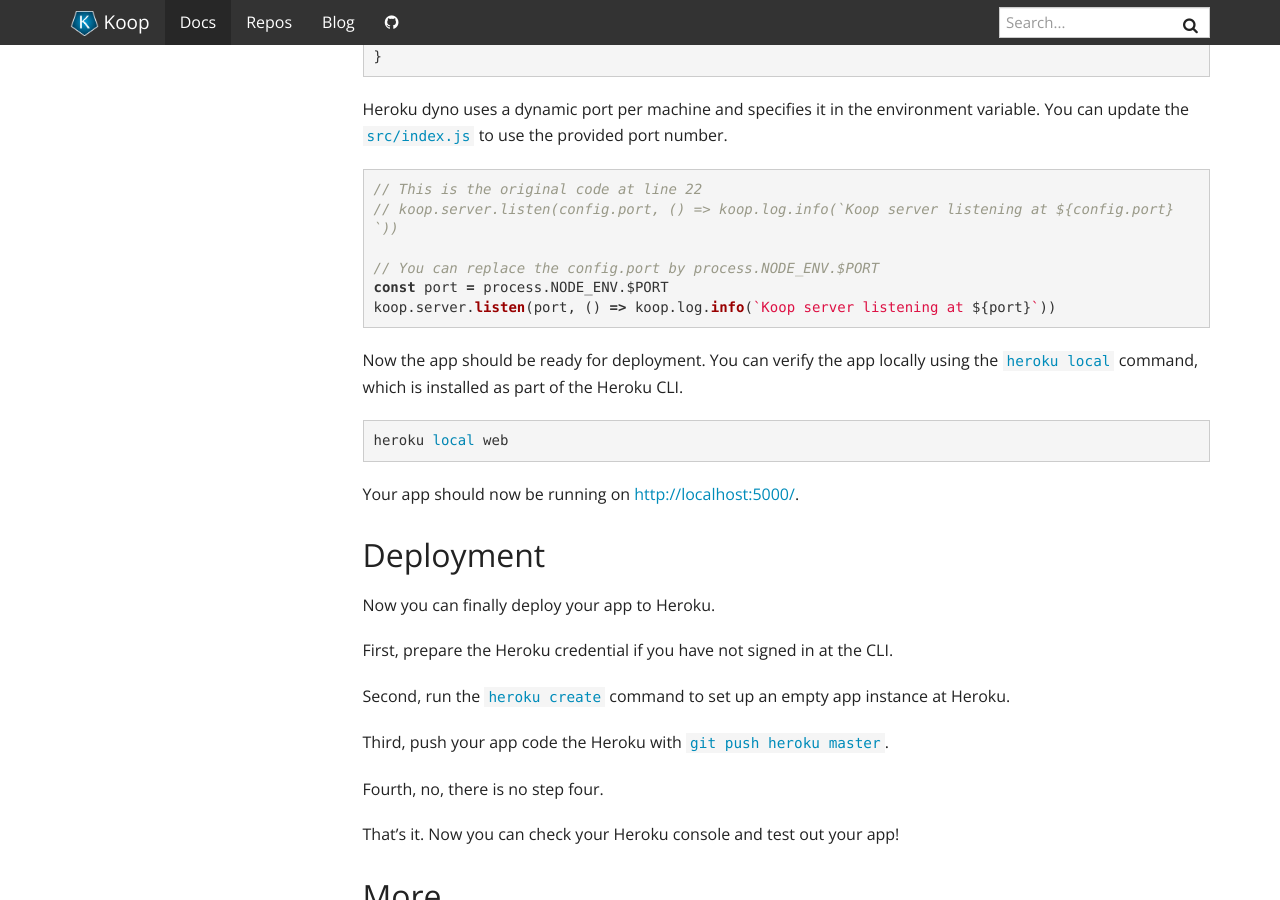
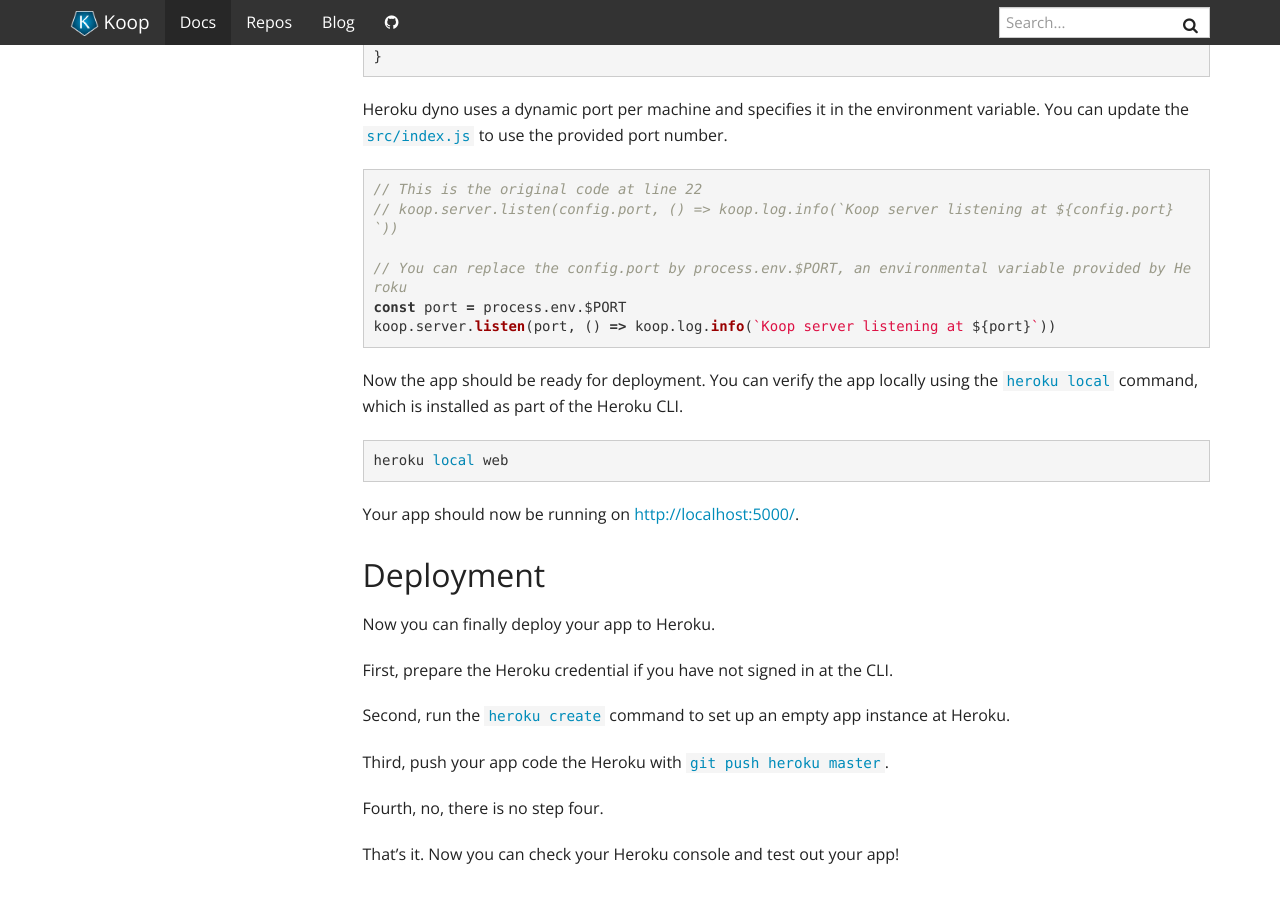
Before and after one commit to koopjs/koopjs.github.io, a Jekyll site: the page built from _docs/deployment/heroku.md, in a window 1280 px wide and 900 px high, scrolled down 572 px. Built offline with Jekyll 4.4.1, drawn with Linux system fonts in a browser that asks for light colours; nearby versions of some CDN libraries.

Commit message:
fix a typo

````diff
--- a/_docs/deployment/heroku.md
+++ b/_docs/deployment/heroku.md
@@ -31,8 +31,8 @@
 // This is the original code at line 22
 // koop.server.listen(config.port, () => koop.log.info(`Koop server listening at ${config.port}`))
 
-// You can replace the config.port by process.NODE_ENV.$PORT
-const port = process.NODE_ENV.$PORT
+// You can replace the config.port by process.env.$PORT, an environmental variable provided by Heroku
+const port = process.env.$PORT
 koop.server.listen(port, () => koop.log.info(`Koop server listening at ${port}`))
 ```
 
````
